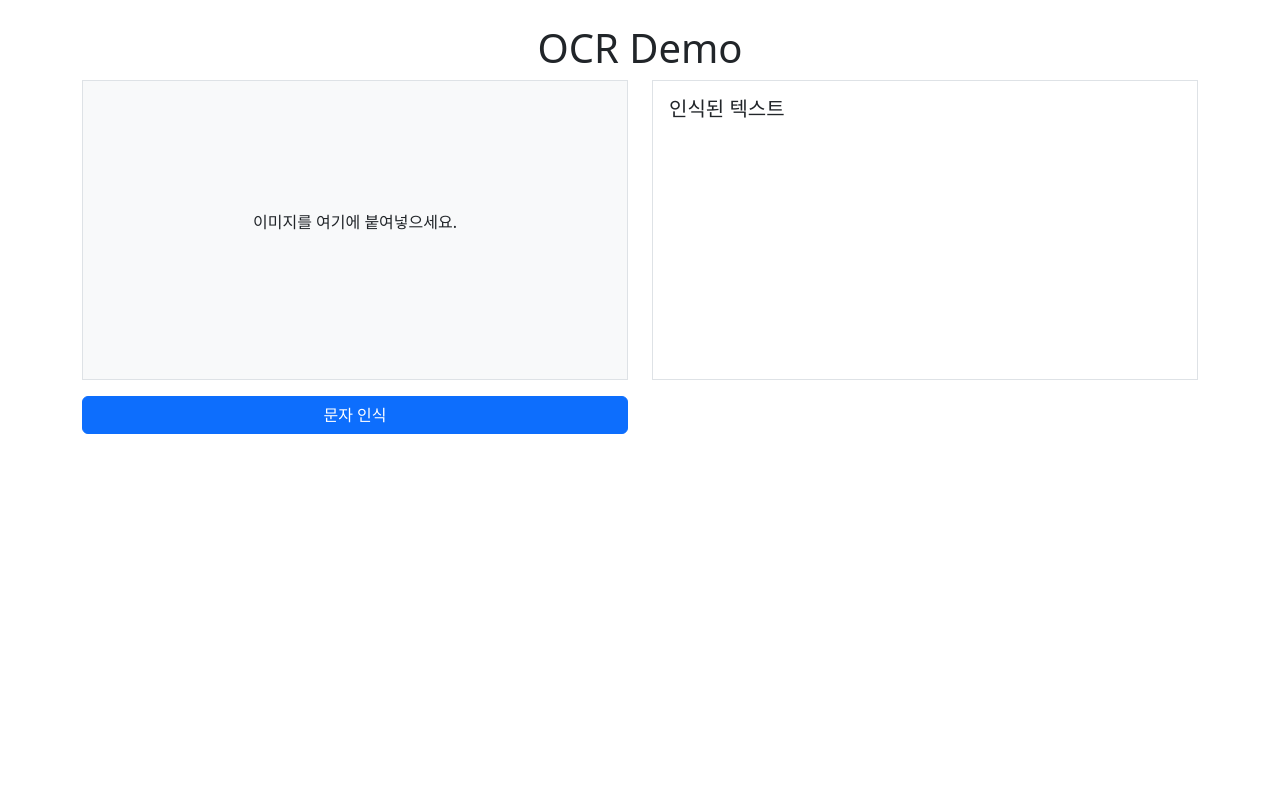
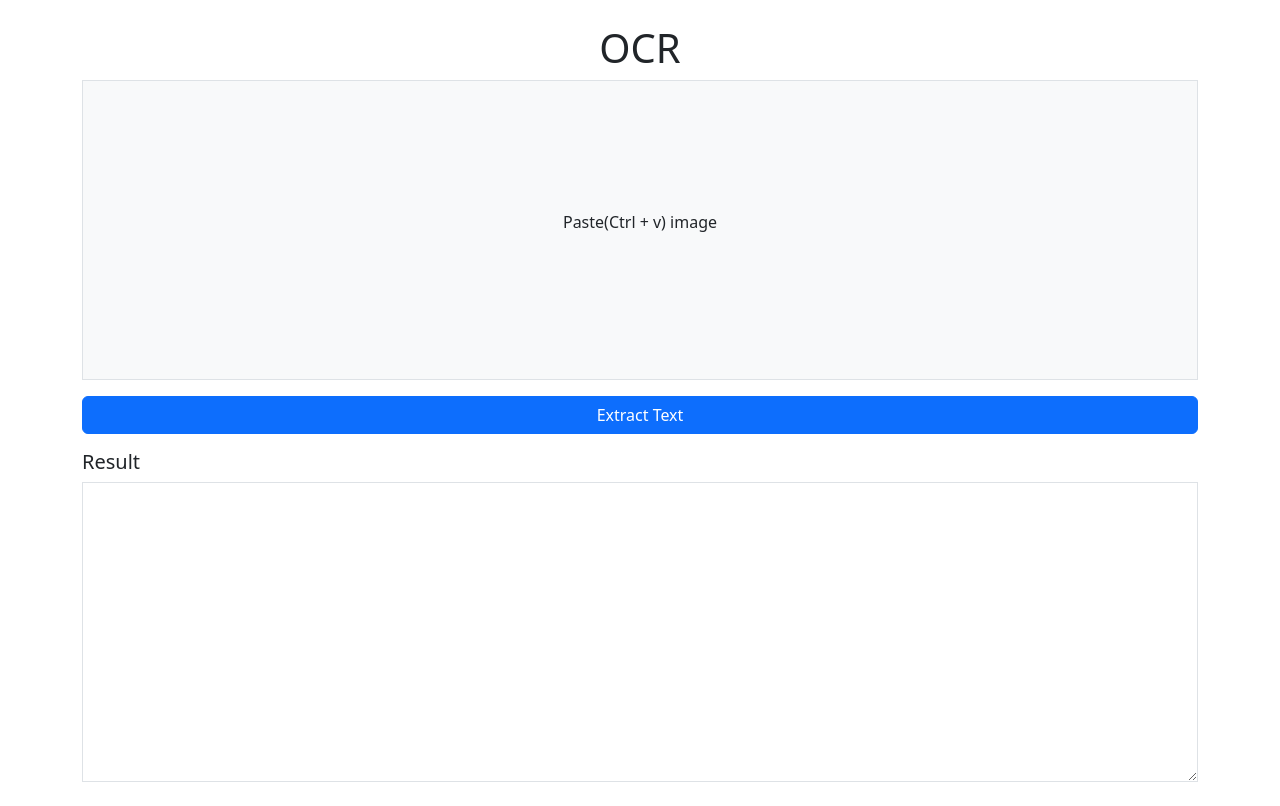
Before and after one commit to GreenMelody/ocr, a Flask app: page /ocr/ in a window 1280 px wide. Before the commit the page ends 434 px from the top, so only its background shows below. Run offline with Flask 3, Linux system fonts and the light colour scheme.

Commit message:
modify ui
Signed-off-by: minsu kim <cafri2580@gmail.com>

```diff
--- a/static/css/style.css
+++ b/static/css/style.css
@@ -13,6 +13,6 @@
 
 #result-area {
     height: 300px;
-    overflow-y: auto;
+    overflow: auto;
     background-color: #fff;
 }
--- a/templates/ocr.html
+++ b/templates/ocr.html
@@ -3,29 +3,26 @@
 <head>
     <meta charset="UTF-8">
     <meta name="viewport" content="width=device-width, initial-scale=1.0">
-    <title>OCR Demo</title>
+    <title>OCR</title>
     <link rel="stylesheet" href="https://cdn.jsdelivr.net/npm/bootstrap@5.3.0-alpha3/dist/css/bootstrap.min.css">
     <link rel="stylesheet" href="/static/css/style.css">
 </head>
 <body>
 <div class="container mt-4">
-    <h1 class="text-center">OCR Demo</h1>
-    <div class="row">
-        <!-- 왼쪽: 이미지 업로드 및 캔버스 -->
-        <div class="col-md-6">
-            <div id="image-area" class="border p-3">
-                <p class="text-center">이미지를 여기에 붙여넣으세요.</p>
-            </div>
-            <button id="process-btn" class="btn btn-primary mt-3 w-100">문자 인식</button>
-        </div>
+    <h1 class="text-center">OCR</h1>
 
-        <!-- 오른쪽: 인식된 텍스트 및 이미지 -->
-        <div class="col-md-6">
-            <div id="result-area" class="border p-3">
-                <h5>인식된 텍스트</h5>
-                <div id="recognized-text" class="mt-2"></div>
-            </div>
-        </div>
+    <!-- 이미지 업로드 및 캔버스 -->
+    <div id="image-area" class="border p-3 mb-3">
+        <p class="text-center">Paste(Ctrl + v) image</p>
+    </div>
+
+    <!-- 문자인식 버튼 -->
+    <button id="process-btn" class="btn btn-primary w-100 mb-3">Extract Text</button>
+
+    <!-- 인식된 텍스트 -->
+    <h5>Result</h5>
+    <div id="result-area" class="border p-3 mb-4" style="overflow: auto; white-space: nowrap; resize: vertical; min-height: 300px;">
+        <div id="recognized-text" class="mt-2"></div>
     </div>
 </div>
 <script src="/static/js/script.js"></script>
```
